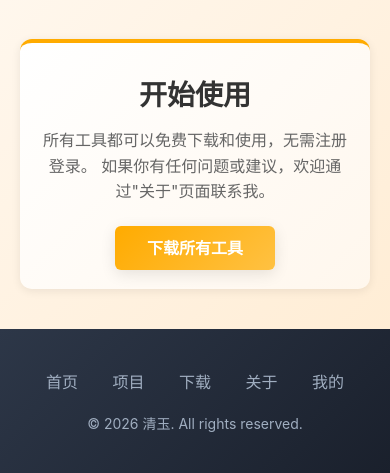
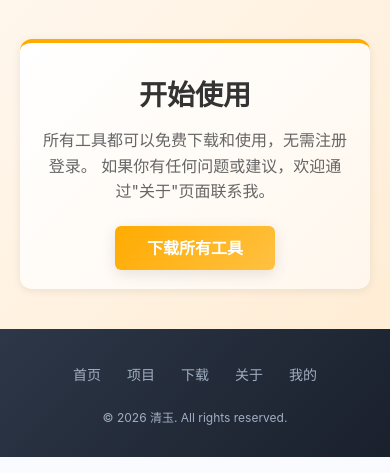
Before and after one commit to QingBeryl/qingyuweb, a Flask app: page / in a window 390 px wide. Shown: the part 3778-4251 px from the top of the page. Run offline with Flask 3, Linux system fonts and the light colour scheme.

Commit message:
修复移动端底栏适配问题

```diff
--- a/static/bp/index_bp/css/base.css
+++ b/static/bp/index_bp/css/base.css
@@ -443,12 +443,20 @@
 
 .footer-links {
     margin-bottom: 20px;
+    /* 手机端自动换行 */
+    display: flex;
+    flex-wrap: wrap;
+    justify-content: center;
+    gap: 10px;
 }
 
 .footer-links a {
     color: #a0aec0;
     margin: 0 15px;
     transition: color 0.2s ease;
+    /* 解决手机点击区域太小 */
+    display: inline-block;
+    padding: 5px 0;
 }
 
 .footer-links a:hover {
@@ -459,6 +467,28 @@
     font-size: 14px;
 }
 
+/* ======================
+   手机端适配（核心代码）
+====================== */
+@media (max-width: 768px) {
+    .footer {
+        /* 手机端减少内边距 */
+        padding: 30px 15px;
+    }
+
+    .footer-links a {
+        /* 手机端链接间距缩小 */
+        margin: 0 8px;
+        font-size: 14px;
+    }
+
+    .copyright {
+        /* 手机端版权文字缩小 */
+        font-size: 12px;
+        line-height: 1.5;
+    }
+}
+
 /* 导航栏Logo图片样式 */
 .nav-logo-img {
     height: 38px;      /* 高度，自动适配宽度 */
```
Also changed, not shown: 1 other file.
